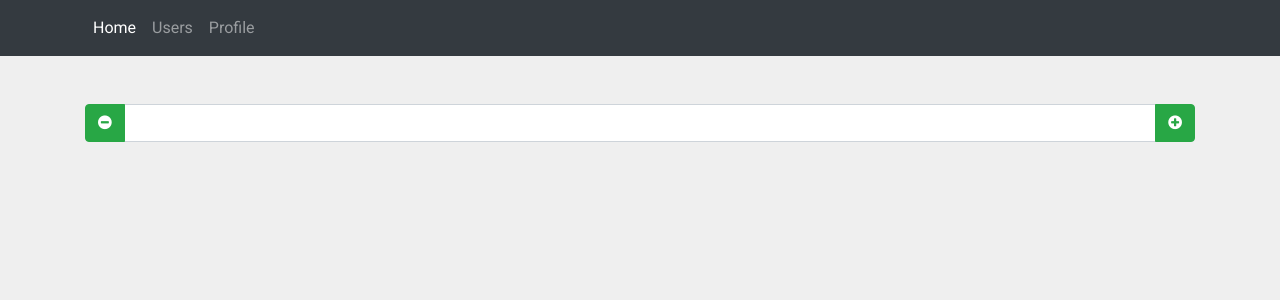
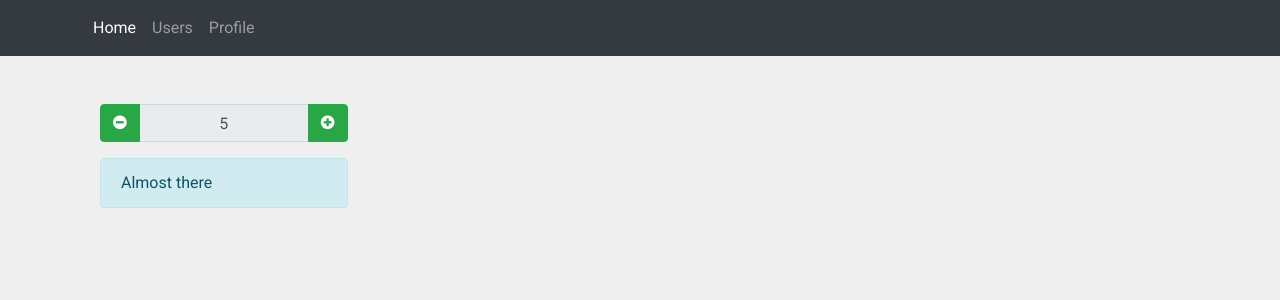
Before and after one commit to AlexanderPPetrov/spa-react-2020, a React (Create React App) app: page / in a window 1280 px wide. Shown: the top 300 px of the page. Built offline with nearby package versions, Linux system fonts and the light colour scheme.

Commit message:
quantity input logic

```diff
--- a/src/components/QuantityInput.js
+++ b/src/components/QuantityInput.js
@@ -1,27 +1,55 @@
-import React from 'react';
+import React, {useState} from 'react';
+
 
 const QuantityInput = props => {
+
+    const getQuantityMessage = count => {
+
+        if(count > 7){
+            return <div className="alert alert-success">
+                All good
+            </div>
+        }
+        if(count < 3) {
+            return <div className="alert alert-danger">
+                Oh no!
+            </div>
+        }
+        return <div className="alert alert-info">
+            Almost there
+        </div>
+    }
+
+    const [count, setCount] = useState(props.count);
+
     return (
+        <div>
             <div className="input-group mb-3">
                 <div className="input-group-prepend">
                     <button
+                    onClick={() => setCount(count - 1)}
                     className="btn btn-success"
                     type="button">
                         <i className="fa fa-minus-circle"></i>
                     </button>
                 </div>
                 <input
+                    readOnly
+                    value={count}
                     type="text"
-                className="form-control"
+                    className="form-control text-center"
                 />
                 <div className="input-group-append">
                     <button
+                    onClick={() => setCount(count + 1)}
                     className="btn btn-success"
                     type="button">
                         <i className="fa fa-plus-circle"></i>
                     </button>
                 </div>
             </div>
+            {getQuantityMessage(count)}
+        </div>
     )
 }
 
--- a/src/pages/Home.js
+++ b/src/pages/Home.js
@@ -3,8 +3,8 @@ import QuantityInput from '../components/QuantityInput';
 class Home extends React.Component {
 
     render() {
-        return <div>
-            <QuantityInput/>
+        return <div className="col-md-3">
+            <QuantityInput count={5}/>
         </div>
     }
 }
```
Lines whose indentation alone changed are shown as unchanged.
